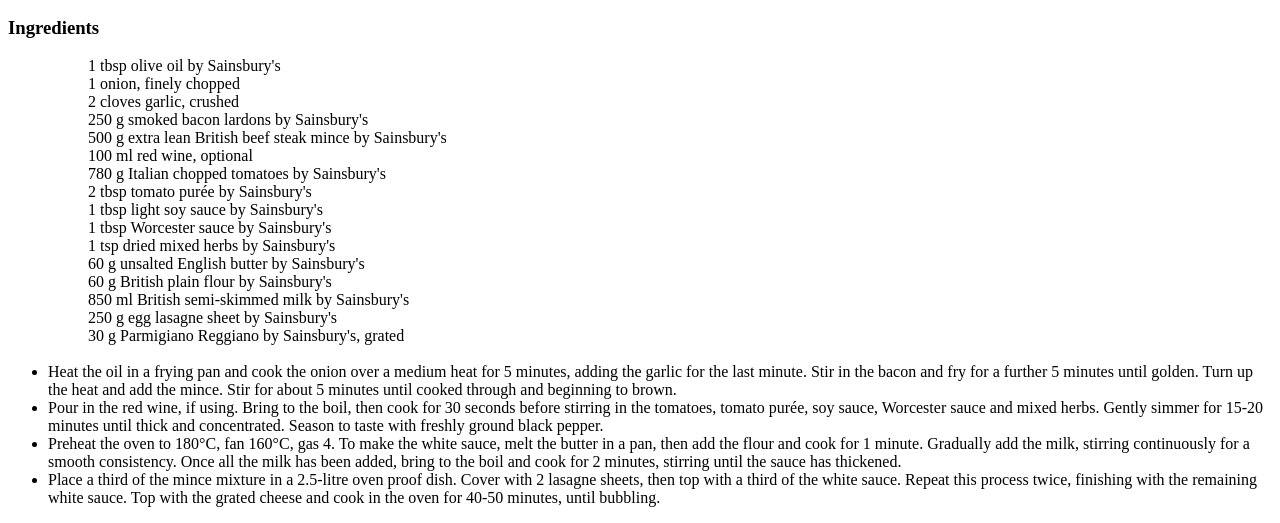
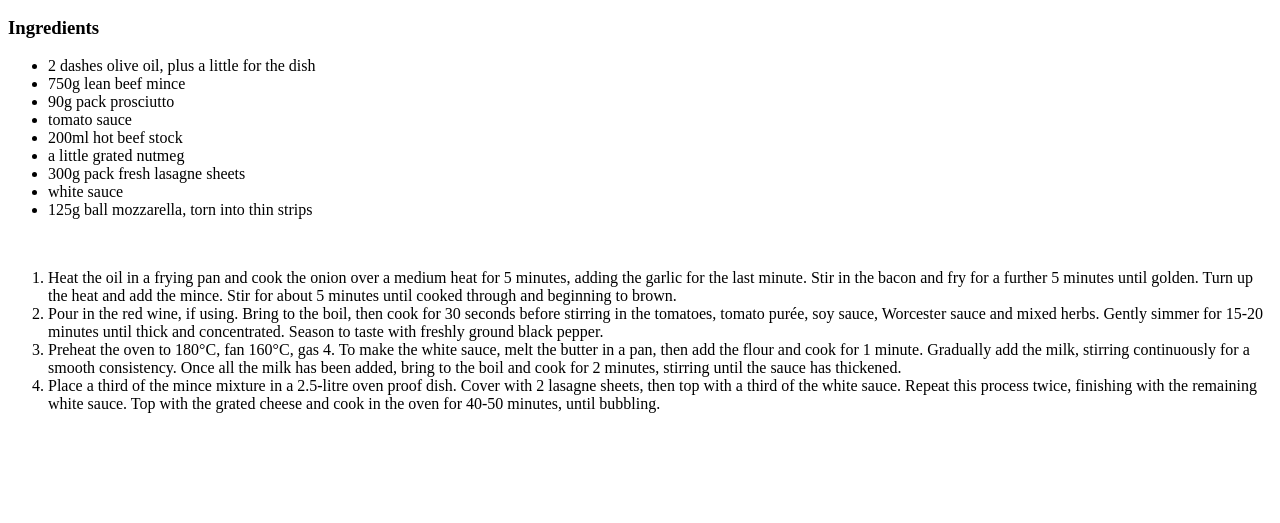
Before and after one commit to kirstf/odin-recipes, a plain HTML site: page recipes/lasagne.html in a window 1280 px wide. Shown: the part 509-1032 px from the top of the page. After the commit the page ends 938 px from the top, so only its background shows below. Drawn offline with Linux system fonts and the light colour scheme.

Commit message:
Fixed list and added new recipe page

```diff
--- a/recipes/lasagne.html
+++ b/recipes/lasagne.html
@@ -16,60 +16,23 @@
     <h2>A firm family favourite</h2>
     <h3>Ingredients</h3>
     <ul>
-      <ul>
-        1 tbsp olive oil by Sainsbury's
-      </ul>
-      <ul>
-        1 onion, finely chopped
-      </ul>
-      <ul>
-        2 cloves garlic, crushed
-      </ul>
-      <ul>
-        250 g smoked bacon lardons by Sainsbury's
-      </ul>
-      <ul>
-        500 g extra lean British beef steak mince by Sainsbury's
-      </ul>
-      <ul>
-        100 ml red wine, optional
-      </ul>
-      <ul>
-        780 g Italian chopped tomatoes by Sainsbury's
-      </ul>
-      <ul>
-        2 tbsp tomato purée by Sainsbury's
-      </ul>
-      <ul>
-        1 tbsp light soy sauce by Sainsbury's
-      </ul>
-      <ul>
-        1 tbsp Worcester sauce by Sainsbury's
-      </ul>
-      <ul>
-        1 tsp dried mixed herbs by Sainsbury's
-      </ul>
-      <ul>
-        60 g unsalted English butter by Sainsbury's
-      </ul>
-      <ul>
-        60 g British plain flour by Sainsbury's
-      </ul>
-      <ul>
-        850 ml British semi-skimmed milk by Sainsbury's
-      </ul>
-      <ul>
-        250 g egg lasagne sheet by Sainsbury's
-      </ul>
-      <ul>
-        30 g Parmigiano Reggiano by Sainsbury's, grated
+     <li> 2 dashes olive oil, plus a little for the dish</li>
+     <li>750g lean beef mince</li>
+     <li>90g pack prosciutto</li>
+     <li>tomato sauce</li>
+     <li>200ml hot beef stock</li>
+     <li>a little grated nutmeg</li>
+     <li>300g pack fresh lasagne sheets</li>
+     <li>white sauce</li>
+     <li>125g ball mozzarella, torn into thin strips</li>
       </ul> </br>
+      <ol>
       <li>
-             Heat the oil in a frying pan and cook the onion over a medium heat for 5 minutes, adding the garlic for the last minute. Stir in the bacon and fry for a further 5 minutes until golden. Turn up the heat and add the mince. Stir for about 5 minutes until cooked through and beginning to brown.
+       Heat the oil in a frying pan and cook the onion over a medium heat for 5 minutes, adding the garlic for the last minute. Stir in the bacon and fry for a further 5 minutes until golden. Turn up the heat and add the mince. Stir for about 5 minutes until cooked through and beginning to brown.
       </li>
       <li>Pour in the red wine, if using. Bring to the boil, then cook for 30 seconds before stirring in the tomatoes, tomato purée, soy sauce, Worcester sauce and mixed herbs. Gently simmer for 15-20 minutes until thick and concentrated. Season to taste with freshly ground black pepper.</li>
       <li>Preheat the oven to 180°C, fan 160°C, gas 4. To make the white sauce, melt the butter in a pan, then add the flour and cook for 1 minute. Gradually add the milk, stirring continuously for a smooth consistency. Once all the milk has been added, bring to the boil and cook for 2 minutes, stirring until the sauce has thickened.</li>
       <li>Place a third of the mince mixture in a 2.5-litre oven proof dish. Cover with 2 lasagne sheets, then top with a third of the white sauce. Repeat this process twice, finishing with the remaining white sauce. Top with the grated cheese and cook in the oven for 40-50 minutes, until bubbling.</li>
-    </ul>
+    </ol>
   </body>
 </html>
```
Also changed, not shown: index.html (+7 -1 lines), recipes/cake.html (added, +27 -0 lines).
